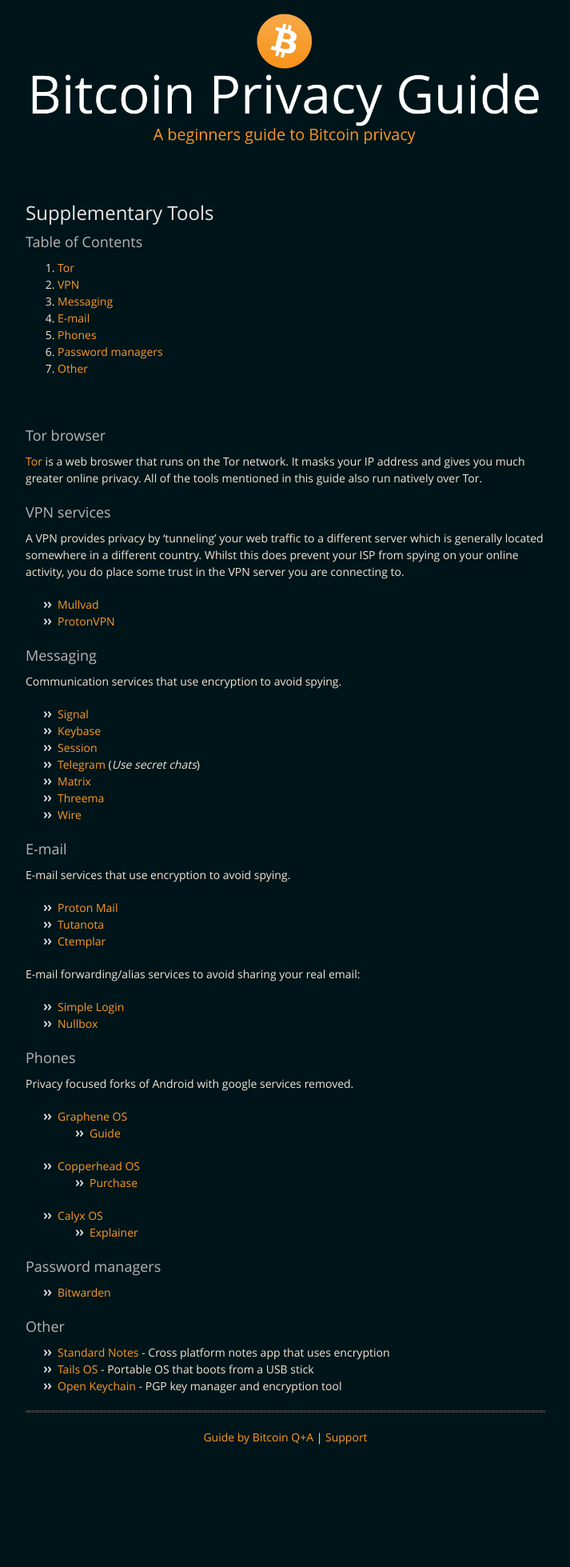
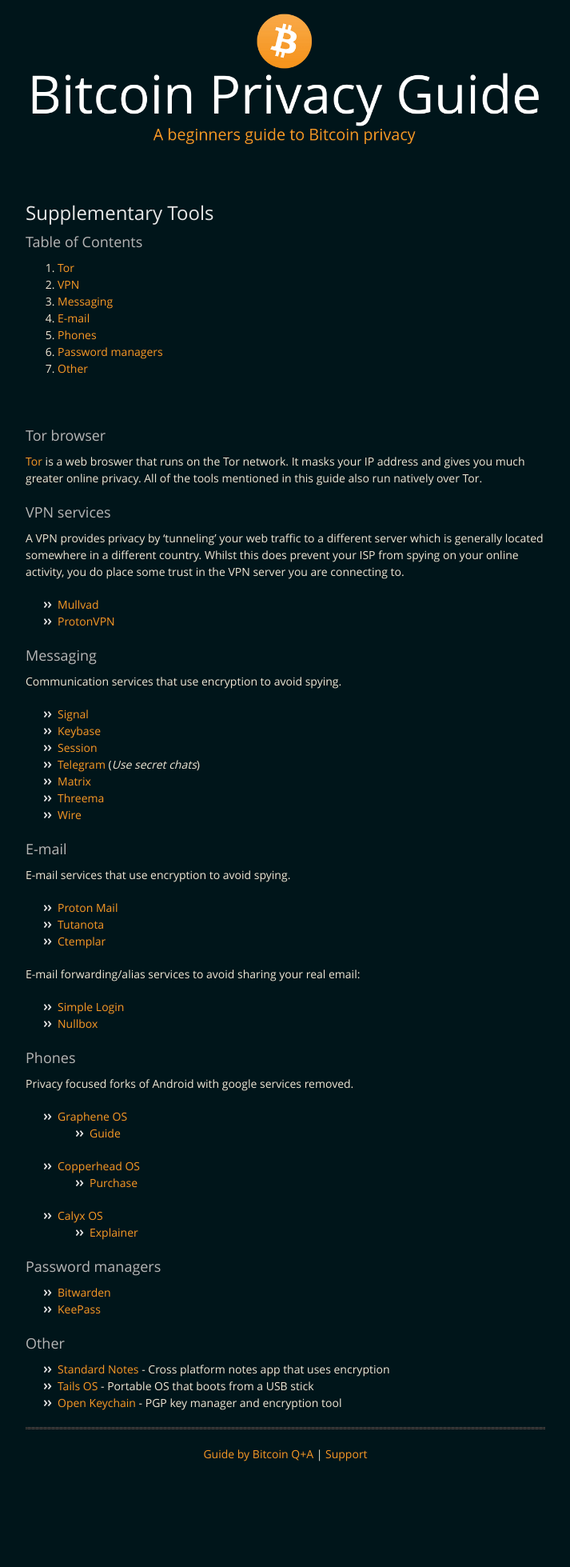
Before and after one commit to BitcoinQnA/BitcoinPrivacyGuide, a Jekyll site: the page built from supplementary.md, in a window 1280 px wide. Shown: the whole page at 80% size, without its empty margins (283-996 px from the left). Built offline with Jekyll 4.4.1, drawn with Linux system fonts in a browser that asks for light colours; before the commit the page ends 1938 px from its top, so only the background shows below that.

Commit message:
Added KeePass to Password managers

```diff
--- a/supplementary.md
+++ b/supplementary.md
@@ -74,6 +74,7 @@ Privacy focused forks of Android with google services removed.
 ### Password managers
 
 *  [Bitwarden](https://bitwarden.com/)
+*  [KeePass](https://keepass.info/)
 
 ### Other
 
```
